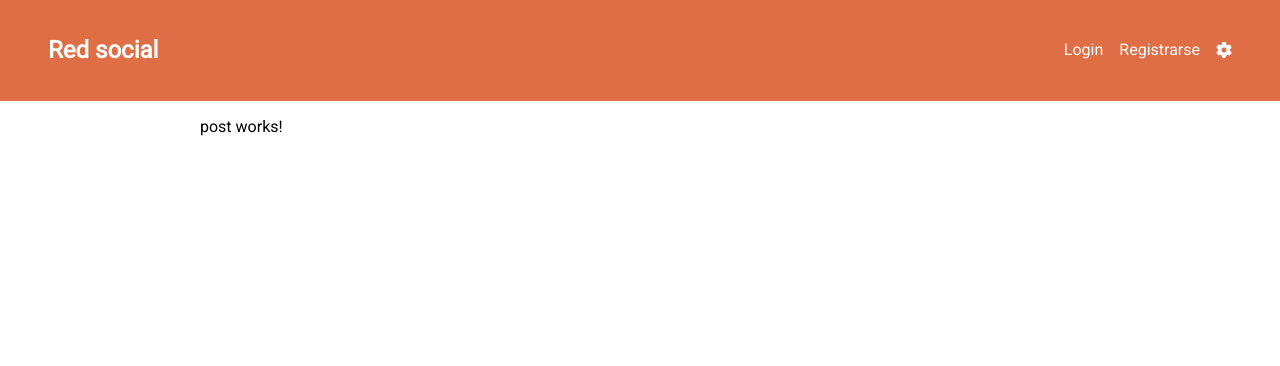
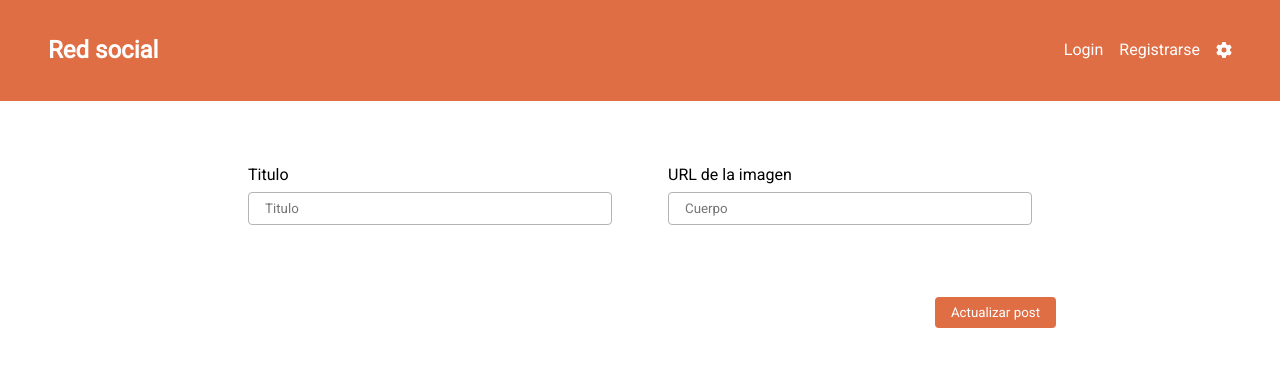
Before and after one commit to RonJala/angular-boilerplate, an Angular app: page /editPost/1 in a window 1280 px wide. Shown: the top 366 px of the page. Built offline with nearby package versions, Linux system fonts and the light colour scheme; no server answers.

Commit message:
Finish work with api

```diff
--- a/src/app/auth.service.ts
+++ b/src/app/auth.service.ts
@@ -9,6 +9,8 @@ import { User } from './models/User';
 export class AuthService {
 
   constructor(private http : HttpClient) { }
+
+
 
   login(body : LoginUser){
     let user : LoginUser = {
@@ -55,6 +57,10 @@ export class AuthService {
       password: password
     }
     return this.http.put(`http://127.0.0.1:8000/api/users/${id}/passwordReset`, user);
+  }
 
+  updateUser(id : number, user : User){
+    console.log(user);
+    return this.http.put(`http://127.0.0.1:8000/api/users/${id}`, user);
   }
 }
--- a/src/app/home/home.component.html
+++ b/src/app/home/home.component.html
@@ -19,7 +19,9 @@
       <div class="post-item" *ngFor="let post of posts">
         <div class="inner-post">
           <div class="post-header">
-            <h2>{{ post.text }}</h2>
+            <div>
+                <h2>{{ post.text }}</h2>
+            </div>
             <button (click)="deletePost(post.id)" *ngIf="post.user_id == user">
               X
             </button>
--- a/src/app/perfil/perfil.component.css
+++ b/src/app/perfil/perfil.component.css
@@ -79,3 +79,24 @@ button {
     display: flex;
     gap: 8px;
 }
+
+img{
+    max-width: 512px;
+    max-height: 512px;
+    margin-bottom: 48px;
+}
+
+.perfil{
+    display: flex;
+    flex-direction: column;
+    align-items: center;
+    gap: 16px;
+    overflow: hidden;
+}
+.perfil img{
+    border-radius: 50%;
+    width: 200px;
+    height: 200px;
+    object-fit: cover;
+    border: 1px solid #b4b4b4;
+}
--- a/src/app/perfil/perfil.component.html
+++ b/src/app/perfil/perfil.component.html
@@ -1,7 +1,8 @@
 <h1>Tu perfil:</h1>
 
-<img src="{{ user?.profile_picture }}" alt="" />
-
+<div class="perfil">
+<img src={{user?.profile_picture}} alt="Tu imagen de perfil" />
+</div>
 <div class="form">
     <div>
       <div>
@@ -25,7 +26,7 @@
         <input type="text" [(ngModel)]="editedUser.profile_picture" id="profile_picture" placeholder="URL de foto de perfil" />
      </div>
     </div>
-    <button>Actualizar</button>
+    <button (click)="actualizarDatos()" >Actualizar</button>
   </div>
 
 
--- a/src/app/perfil/perfil.component.ts
+++ b/src/app/perfil/perfil.component.ts
@@ -28,6 +28,9 @@ export class PerfilComponent {
     private router : Router
   ) {
     this.user = this.authService.getCurrentUser();
+    if(!this.user){
+      this.router.navigate(['/login']);
+    }
     this.initUser();
     console.log(this.user);
     this.fetchPosts();
@@ -85,6 +88,18 @@ export class PerfilComponent {
     );
   }
 
+  actualizarDatos(){
+    this.authService.updateUser(this.user!.id!, this.editedUser).subscribe(
+      res => {
+        console.log(res);
+        window.location.reload();
+      },
+      err => {
+        console.log(err);
+      }
+    );
+  }
+
   editPost(id: number | undefined) {
     this.router.navigate([`/editPost/${id}`]);
   }
--- a/src/app/post/post.component.css
+++ b/src/app/post/post.component.css
@@ -0,0 +1,36 @@
+div {
+    padding: 24px;
+    display: flex;
+    gap: 8px;
+  }
+
+  div div {
+    flex: 1;
+    display: flex;
+    flex-direction: column;
+  }
+
+  div div p {
+    margin: 0;
+  }
+
+  div div input {
+    flex: 1;
+    padding: 8px 16px;
+    border: 1px solid #b4b4b4;
+    border-radius: 4px;
+  }
+
+  div:last-of-type {
+    display: flex;
+    justify-content: flex-end;
+  }
+
+  div:last-of-type button {
+    background-color: rgb(224, 110, 69);
+    border: none;
+    padding: 8px 16px;
+    border-radius: 4px;
+    color: white;
+    cursor: pointer;
+  }
--- a/src/app/post/post.component.html
+++ b/src/app/post/post.component.html
@@ -1 +1,17 @@
-<p>post works!</p>
+<div>
+    <div>
+        <p>Titulo</p>
+    <input type="text" [(ngModel)]="post.text" placeholder="Titulo">
+
+    </div>
+    <div>
+        <p>URL de la imagen</p>
+        <input type="text" [(ngModel)]="post.image_url" placeholder="Cuerpo">
+
+    </div>
+    </div>
+
+    <div>
+        <button *ngIf="!id" (click)="createPost()">Crear post </button>
+    <button *ngIf="id" (click)="actualizarPost()">Actualizar post </button>
+    </div>
--- a/src/app/post/post.component.ts
+++ b/src/app/post/post.component.ts
@@ -1,4 +1,8 @@
 import { Component } from '@angular/core';
+import { AuthService } from '../auth.service';
+import { PostService } from '../post.service';
+import { ActivatedRoute, Router } from '@angular/router';
+import { Post } from '../models/Post';
 
 @Component({
   selector: 'app-post',
@@ -7,4 +11,72 @@ import { Component } from '@angular/core';
 })
 export class PostComponent {
 
+  user : number | null | undefined;
+
+  id : number | null | undefined;
+
+  constructor(private authService : AuthService,private service : PostService, private activatedRoute : ActivatedRoute, private router : Router){
+
+    this.activatedRoute.params.subscribe(
+      params => {
+        this.id = params['id'];
+        if(this.id){
+          this.fetchPost();
+        }
+      }
+    );
+
+
+
+    this.user = this.authService.getUserId();
+    this.post.user_id = this.user!;
+  }
+
+  fetchPost(){
+    this.service.getPostsByID(this.id!).subscribe(
+      (data: Post) => {
+        console.log('Obteniendo posts...');
+        console.log(data);
+        this.post = data;
+      },
+      (error) => {
+        console.error('Error al obtener los posts:', error);
+      }
+    );
+  }
+
+
+  post : Post = {
+    user_id: 0,
+    text: '',
+    image_url: ''
+  }
+
+  actualizarPost(){
+    this.service.updatePost(this.id!, this.post).subscribe(
+      res => {
+        console.log(res);
+        this.router.navigate(['/home']);
+      },
+      err => {
+        console.log(err);
+      }
+    );
+  }
+
+  createPost(){
+    let newPost : Post = {
+      user_id: this.user!,
+      text: this.post.text,
+      image_url: this.post.image_url
+    }
+    this.service.createPost(newPost).subscribe(
+      res => {
+        console.log(res);
+      },
+      err => {
+        console.log(err);
+      }
+    );
+  }
 }
```
